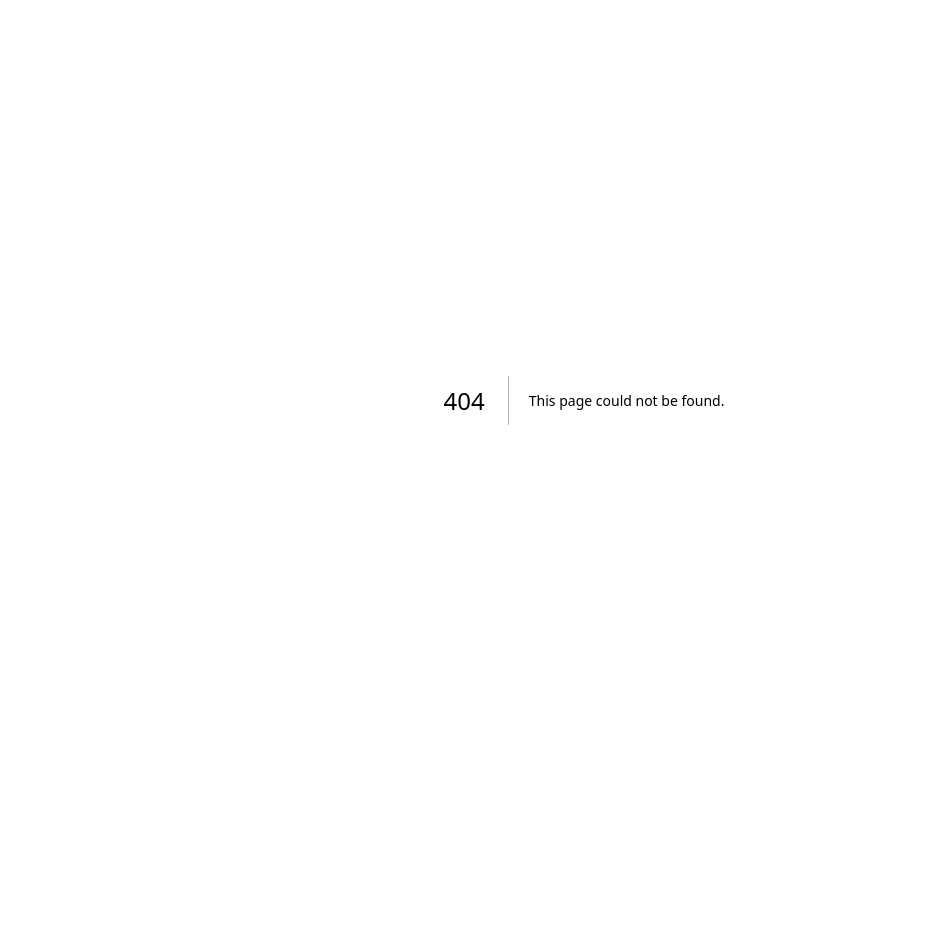
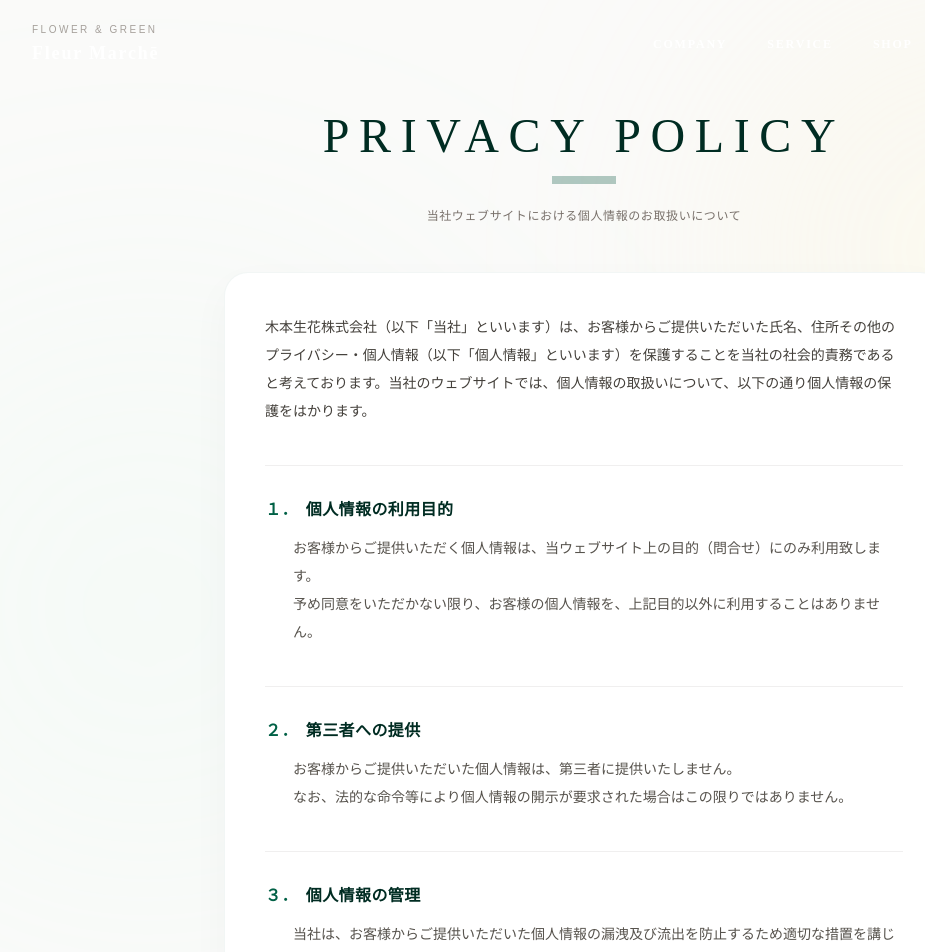
Before and after one commit to Morilyn-Manson/fleur-marche, a Next.js app: page /privacy in a window 1280 px wide. Before the commit this address had no page. Shown: the top 952 px of the page, without its empty margins (56-981 px from the left). Before the commit the page ends 800 px from the top, so only its background shows below. Built offline with nearby package versions, Linux system fonts and the light colour scheme.

Commit message:
プライバシーポリシーページ

```diff
--- /dev/null
+++ b/src/app/privacy/page.js
@@ -0,0 +1,93 @@
+"use client";
+
+import React from 'react';
+import Header from '@/components/Header';
+import Footer from '@/components/Footer';
+
+export default function PrivacyPolicyPage() {
+    return (
+        <div className="min-h-screen bg-stone-50 text-stone-850 antialiased selection:bg-emerald-50 flex flex-col justify-between">
+            {/* ヘッダーの配置 */}
+            <Header />
+
+            <main className="pt-28 pb-24 relative overflow-hidden flex-grow">
+                {/* 背景の柔らかな光の演出（ブランドアイデンティティの統一） */}
+                <div className="absolute top-0 right-0 w-[500px] h-[500px] bg-amber-100/20 rounded-full blur-[120px] pointer-events-none" />
+                <div className="absolute bottom-1/4 -left-24 w-[600px] h-[600px] bg-emerald-100/10 rounded-full blur-[140px] pointer-events-none" />
+
+                <div className="max-w-3xl mx-auto px-6 relative z-10">
+
+                    {/* ① ページタイトルエリア */}
+                    <div className="text-center mb-12 space-y-4">
+                        <h1
+                            className="text-3xl sm:text-4xl md:text-5xl font-medium tracking-[0.2em] uppercase text-emerald-950 block"
+                            style={{ fontFamily: "'Lora', serif" }}
+                        >
+                            Privacy Policy
+                        </h1>
+                        <div className="w-16 h-px bg-emerald-900/30 mx-auto pt-2" />
+                        <p
+                            className="text-xs text-stone-500 tracking-wider pt-2"
+                            style={{ fontFamily: "'BIZ UDPGothic', sans-serif" }}
+                        >
+                            当社ウェブサイトにおける個人情報のお取扱いについて
+                        </p>
+                    </div>
+
+                    {/* ② メインコンテンツカード */}
+                    <div className="bg-white p-6 sm:p-10 rounded-3xl border border-emerald-900/5 shadow-[0_15px_40px_rgba(4,47,31,0.03)] font-medium text-stone-600 leading-relaxed text-sm" style={{ fontFamily: "'BIZ UDPGothic', sans-serif" }}>
+                        <div className="space-y-10">
+
+                            {/* 前文 */}
+                            <p className="text-stone-700 leading-loose">
+                                木本生花株式会社（以下「当社」といいます）は、お客様からご提供いただいた氏名、住所その他のプライバシー・個人情報（以下「個人情報」といいます）を保護することを当社の社会的責務であると考えております。当社のウェブサイトでは、個人情報の取扱いについて、以下の通り個人情報の保護をはかります。
+                            </p>
+
+                            {/* １．個人情報の利用目的 */}
+                            <div className="border-t border-stone-200/60 pt-8">
+                                <h2 className="text-base font-bold text-emerald-950 mb-3 tracking-wide flex items-center gap-2">
+                                    <span className="text-emerald-800 font-extrabold">１．</span>個人情報の利用目的
+                                </h2>
+                                <p className="pl-0 sm:pl-7 leading-loose text-stone-600">
+                                    お客様からご提供いただく個人情報は、当ウェブサイト上の目的（問合せ）にのみ利用致します。<br />
+                                    予め同意をいただかない限り、お客様の個人情報を、上記目的以外に利用することはありません。
+                                </p>
+                            </div>
+
+                            {/* ２．第三者への提供 */}
+                            <div className="border-t border-stone-200/60 pt-8">
+                                <h2 className="text-base font-bold text-emerald-950 mb-3 tracking-wide flex items-center gap-2">
+                                    <span className="text-emerald-800 font-extrabold">２．</span>第三者への提供
+                                </h2>
+                                <p className="pl-0 sm:pl-7 leading-loose text-stone-600">
+                                    お客様からご提供いただいた個人情報は、第三者に提供いたしません。<br />
+                                    なお、法的な命令等により個人情報の開示が要求された場合はこの限りではありません。
+                                </p>
+                            </div>
+
+                            {/* ３．個人情報の管理 */}
+                            <div className="border-t border-stone-200/60 pt-8">
+                                <h2 className="text-base font-bold text-emerald-950 mb-3 tracking-wide flex items-center gap-2">
+                                    <span className="text-emerald-800 font-extrabold">３．</span>個人情報の管理
+                                </h2>
+                                <p className="pl-0 sm:pl-7 leading-loose text-stone-600">
+                                    当社は、お客様からご提供いただいた個人情報の漏洩及び流出を防止するため適切な措置を講じております。
+                                </p>
+                            </div>
+
+                            {/* 会社名署名 */}
+                            <div className="pt-8 text-right border-t border-stone-100">
+                                <p className="font-bold text-emerald-950 tracking-wider">木本生花株式会社</p>
+                            </div>
+
+                        </div>
+                    </div>
+
+                </div>
+            </main>
+
+            {/* フッターの配置 */}
+            <Footer />
+        </div>
+    );
+}
```
